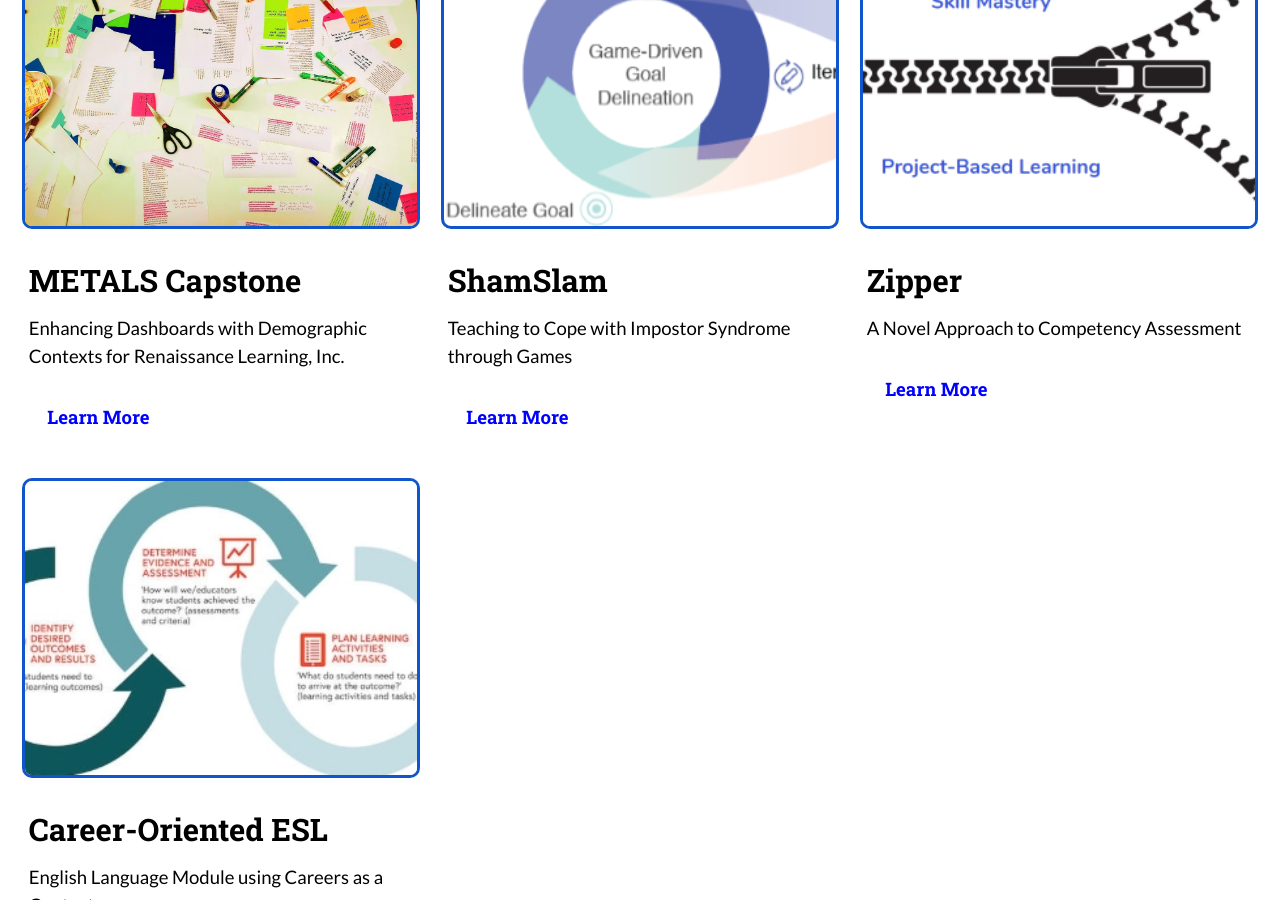
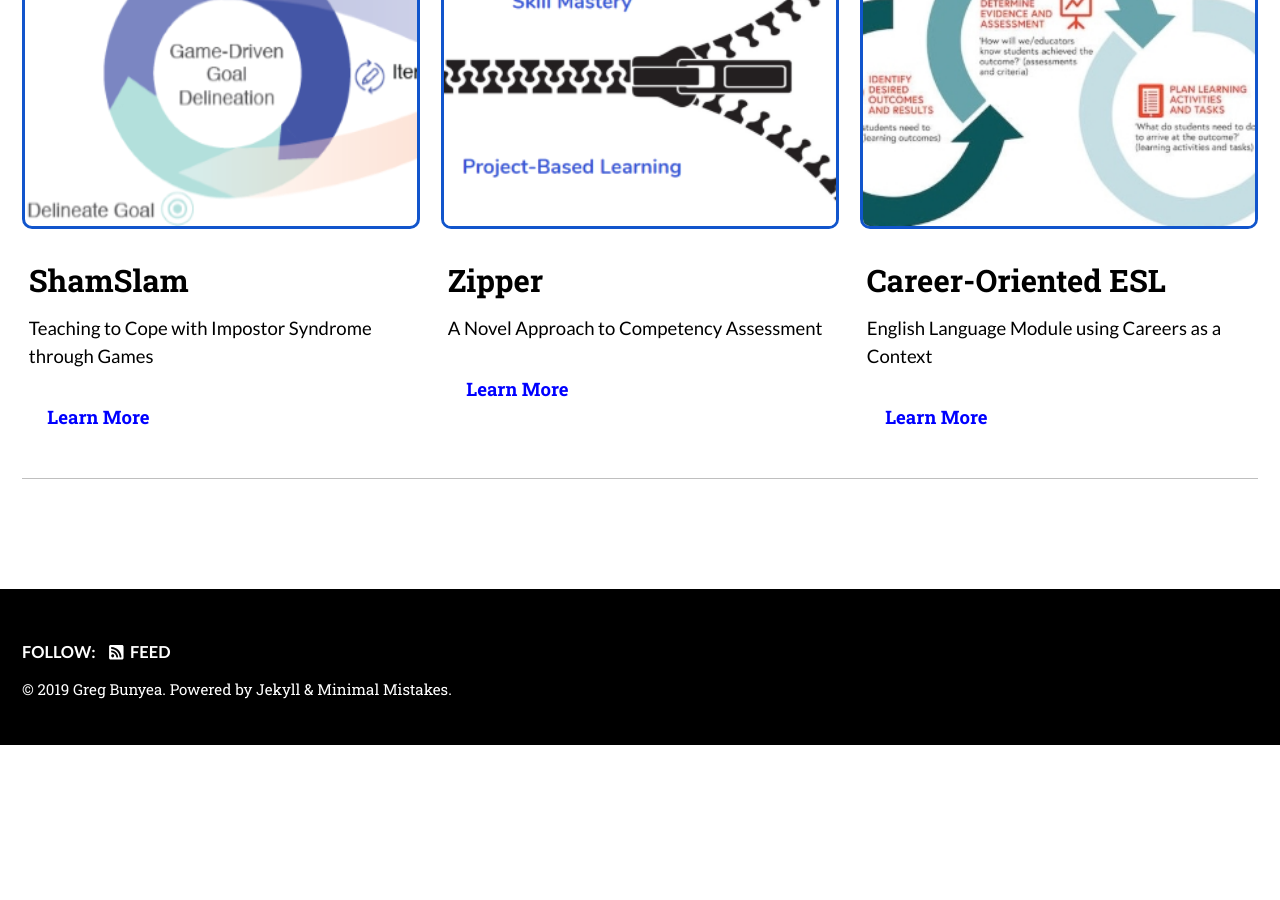
Before and after one commit to gjbunyea/www, a Jekyll site: the page built from _pages/portfolio-archive.md, in a window 1280 px wide and 900 px high, scrolled down 418 px. Built offline with Jekyll 4.4.1, drawn with Linux system fonts in a browser that asks for light colours; cached includes are drawn as plain includes; nearby versions of some CDN libraries; after the commit the page ends 1163 px from its top, so only the background shows below that.

Commit message:
MVP done

```diff
--- a/_pages/portfolio-archive.md
+++ b/_pages/portfolio-archive.md
@@ -13,11 +13,6 @@ header:
     overlay_filter: "0.4"
 
 feature_row:
--   image_path: /assets/images/creative_work.jpg
-    title: "METALS Capstone"
-    url: "/portfolio/capstone"
-    excerpt: "Enhancing Dashboards with Demographic Contexts for Renaissance Learning, Inc."
-
 -   image_path: assets/images/shamslam/tandem_design_small.png
     title: "ShamSlam"
     url: "/portfolio/shamslam"
```
Also changed, not shown: _drafts/2019-02-23-test.md (deleted, +0 -4 lines), portfolio/index.md (deleted, +0 -41 lines), _drafts/capstone.md (renamed from _portfolio/capstone.md), _drafts/debuggingtutor.md (renamed from _portfolio/debuggingtutor.md), _drafts/pulmonarypal.md (renamed from _portfolio/pulmonarypal.md).
